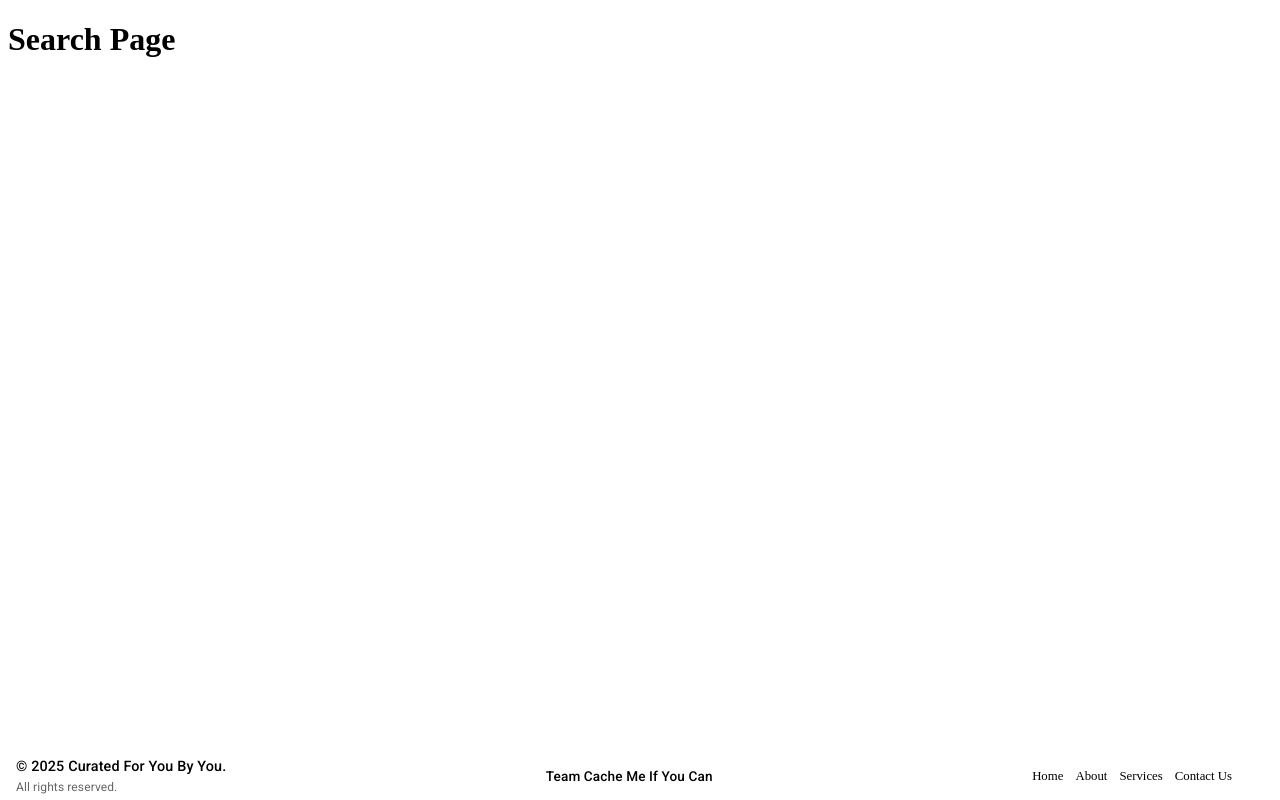
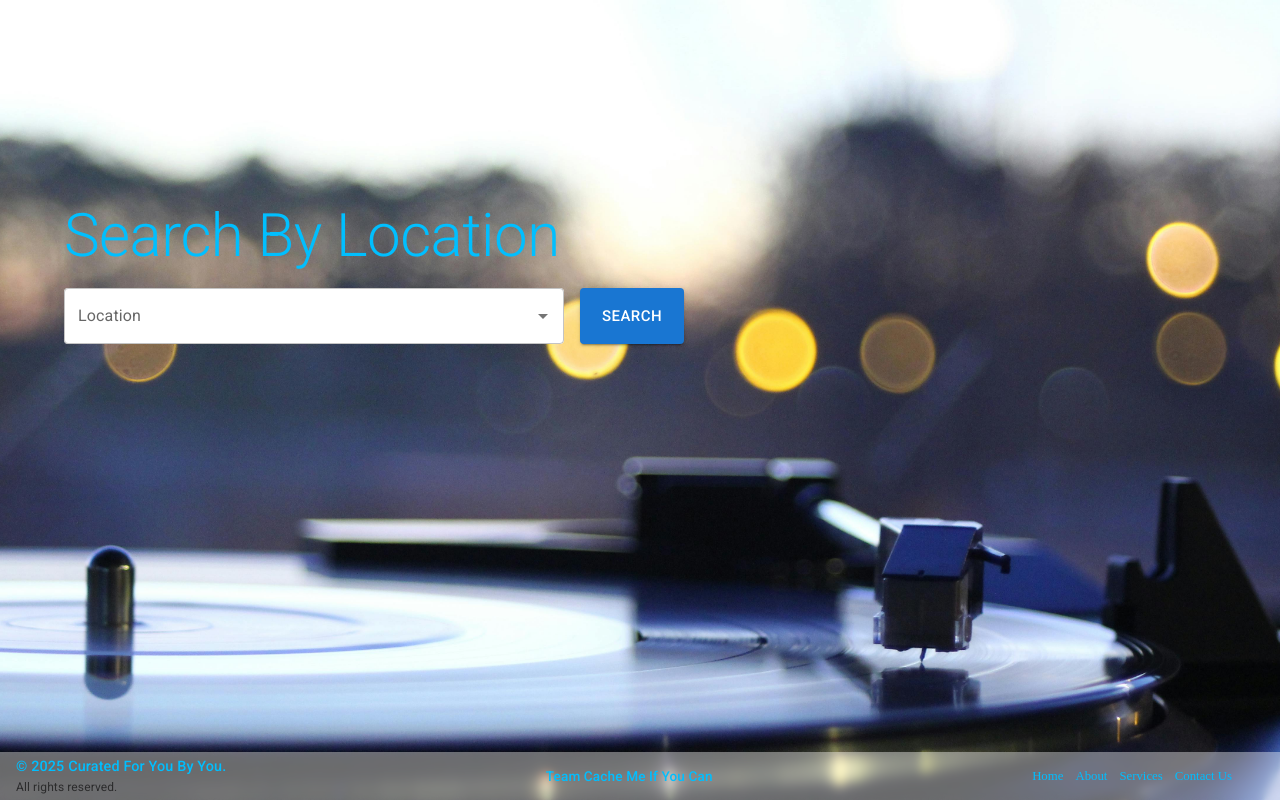
Before and after one commit to htmw/F2025-Async, a React (Vite) app in the folder frontend/cfyby/: page /search in a window 1280 px wide. Built offline with nearby package versions, Linux system fonts and the light colour scheme.

Commit message:
Initial changes for search box, adding 3 locations and a search button

```diff
--- /dev/null
+++ b/frontend/cfyby/src/components/LocationSearch.tsx
@@ -0,0 +1,36 @@
+import TextField from '@mui/material/TextField';
+import Autocomplete from '@mui/material/Autocomplete';
+import { useState } from "react";
+import { Button, Stack } from '@mui/material';
+
+export default function LocationSearch() {
+
+  const [locationOptions, setLocationOptions] = useState([
+    "New York, United States",
+    "Los Angeles, United States",
+    "Chicago, United States"
+  ]);
+
+  return (
+    <Stack direction="row" spacing={2}>
+      <Autocomplete
+      disablePortal
+      options={locationOptions}
+      sx={{
+        width: 500,
+        borderRadius: 1,
+        '& .MuiOutlinedInput-root': {
+          bgcolor: 'white', // input background
+          color: 'black',   // input text color
+        },
+        '& .MuiAutocomplete-listbox': {
+          bgcolor: 'white', // dropdown background
+          color: 'black',
+        },
+      }}
+      renderInput={(params) => <TextField {...params} label="Location" />}
+        />
+        <Button variant="contained" size='large'>Search</Button>
+    </Stack>
+  )
+}
--- a/frontend/cfyby/src/pages/Search.tsx
+++ b/frontend/cfyby/src/pages/Search.tsx
@@ -1,10 +1,36 @@
+import { Box, Typography } from "@mui/material";
 import Footer from "../components/Footer";
+import LocationSearch from "../components/LocationSearch";
+import bgImage from "../assets/recordplayer.jpg";
 
 export default function Search() {
+
   return (
-    <div>
-      <h1 color="Black">Search Page</h1>
+        <Box
+          sx={{
+            position:"fixed",
+            height: "100vh", // responsive
+            width: "100vw",
+            top: 0,
+            left: 0,
+            backgroundImage: `url(${bgImage})`,
+            backgroundSize: "cover", // covers entire area
+            backgroundPosition: "center", // centers image
+            display: "flex",
+            flexDirection: "column",
+            alignItems: "flex-start",
+            alignContent: "stretch",
+            padding: "1rem",
+            justifyContent: "flex-start",
+            color: "deepskyblue",
+            pt: "25vh",//height
+            pl: "5vw",//width
+            gap: 2,
+          }}
+        >
+      <Typography variant="h2">Search By Location</Typography>
+      <LocationSearch />
       <Footer />
-    </div>
+      </Box>
   );
 }
```
